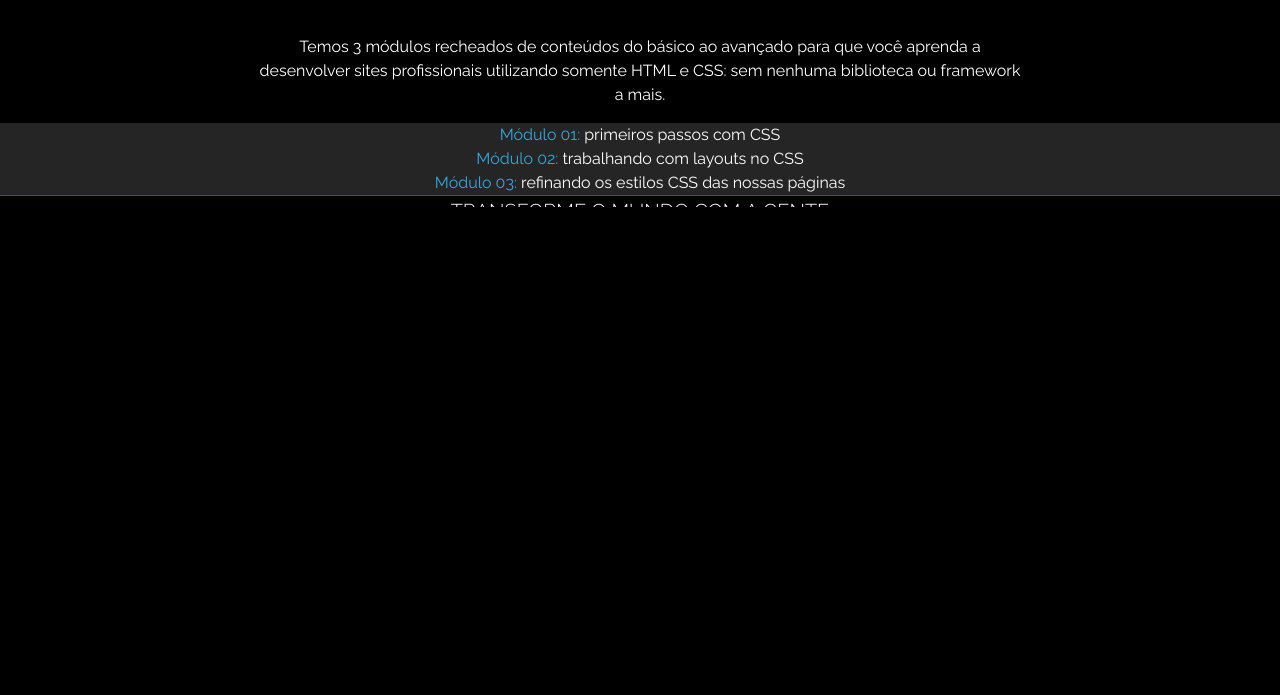
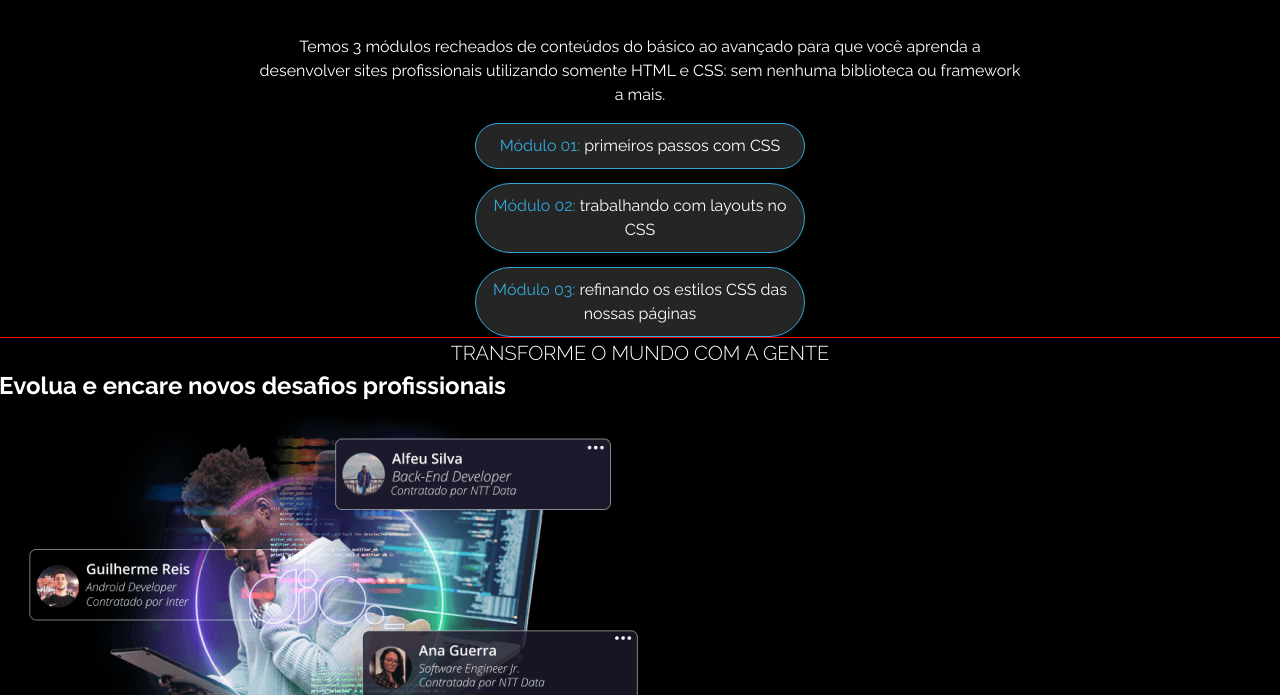
Before and after one commit to raamomm/ESTILIZANDO_SITE_PROJETOS_CURSO_CSS, a plain HTML site: page index.html in a window 1280 px wide. Shown: the part 810-1505 px from the top of the page. Drawn offline with Linux system fonts and the light colour scheme.

Commit message:
Mudei a estrutura do .modules-list, module, div .module

```diff
--- a/assets/style.css
+++ b/assets/style.css
@@ -134,7 +134,8 @@ div button{
 
 .modules-list{
     margin-top: 16px;
-    text-align: center;
+    justify-content: center;
+    align-items: center;
     font-size: 1rem;
 
 
@@ -143,11 +144,24 @@ div button{
 
 
 .module{
+    width: 50vw;
+    display: block;
+    margin: auto auto;
+    color: white;
+}
 
+div .module{
+    width: 24vw;
+    padding: 10px;
     background-color: #252525;
+    border: 1px solid #33A8DB;
+    border-radius: 37px 37px;
+    margin-top: 14px;
+
 }
 
 .module span{
+    text-align: left;
     text-transform: capitalize;
     color:#33A8DB;
 
```
